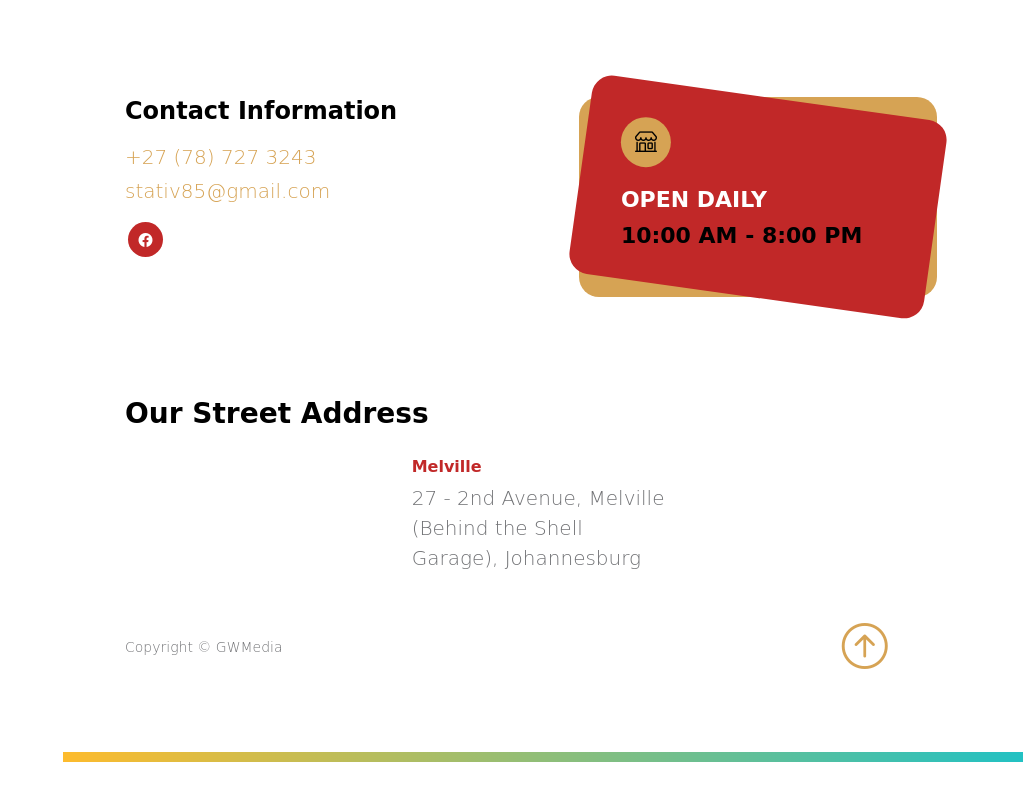
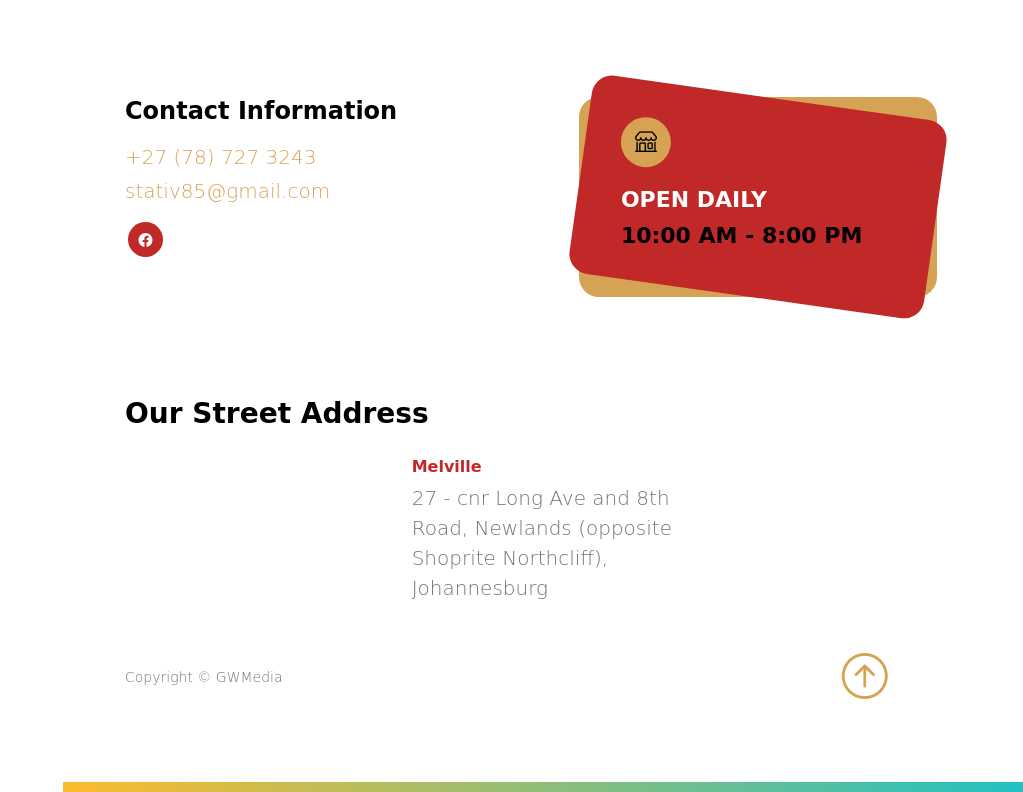
Before and after one commit to grenzl/raffas, a plain HTML site: page index.html in a window 1280 px wide. Shown: the part 4186-4978 px from the top of the page, without its empty margins (257-1280 px from the left). Before the commit the page ends 4948 px from the top, so only its background shows below. Drawn offline with Linux system fonts and the light colour scheme; a web font is replaced by a local one.

Commit message:
Update index.html501-556 removed.
updated street address

```diff
--- a/index.html
+++ b/index.html
@@ -443,7 +443,7 @@ https://templatemo.com/tm-585-barber-shop
                                 <div class="site-footer-thumb">
                                     <strong class="mb-1">Melville</strong>
 
-                                    <p>27 - 2nd Avenue, Melville (Behind the Shell Garage), Johannesburg</p>
+                                    <p>27 - cnr Long Ave and 8th Road, Newlands (opposite Shoprite Northcliff), Johannesburg</p>
                                 </div>
                             </div>
 
```
